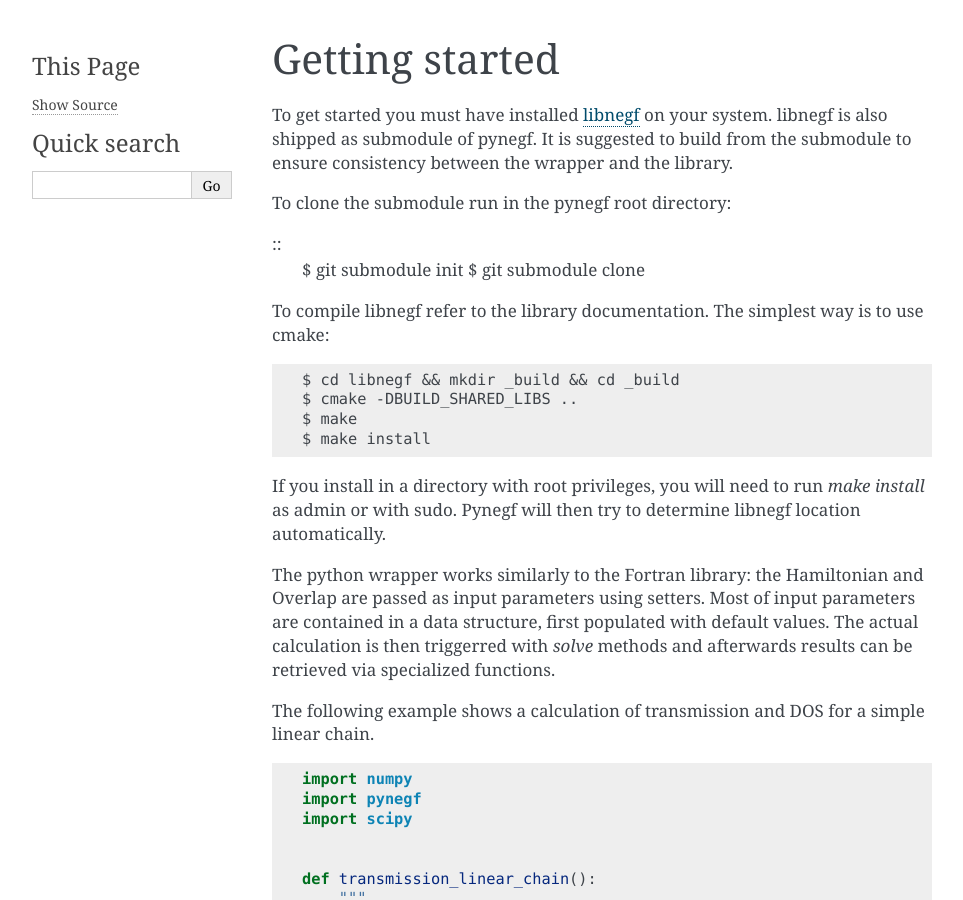
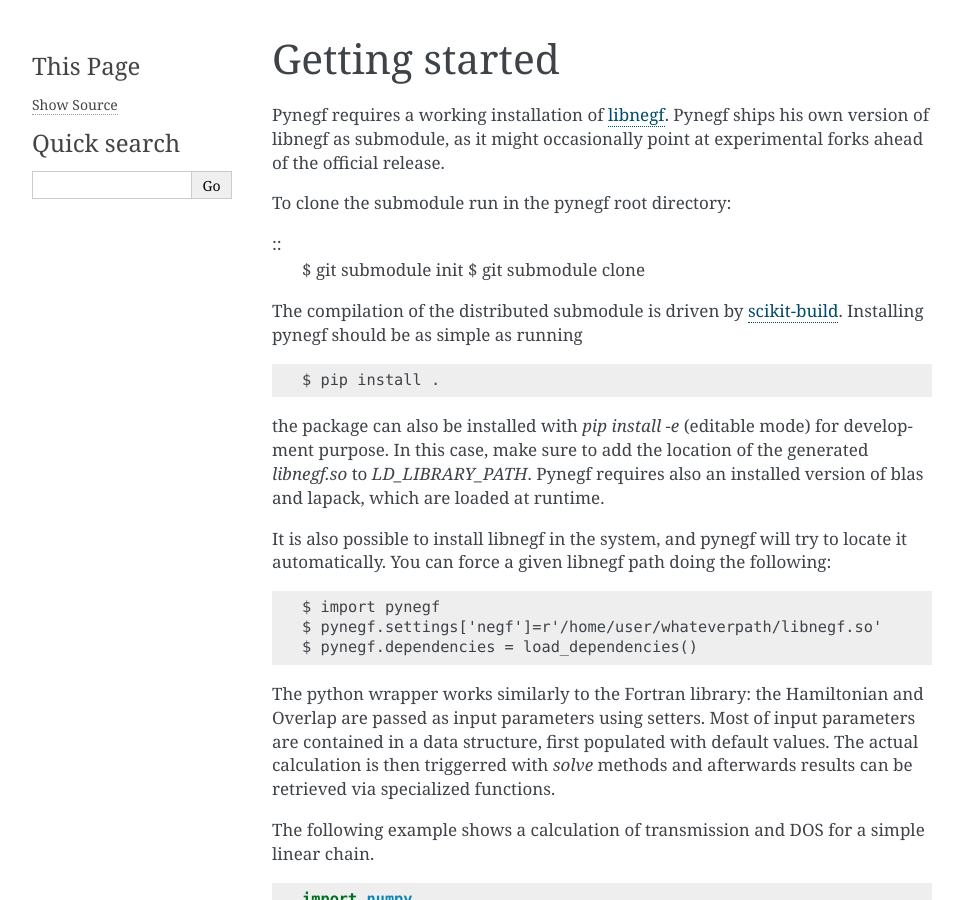
Before and after one commit to gpenazzi/pynegf, a Sphinx documentation site: the page built from docs/contents/gettingstarted.rst, in a window 1280 px wide and 900 px high. Shown: the whole window, without its empty margins (148-1111 px from the left). Built offline with Sphinx 7.4.7, drawn with Linux system fonts in a browser that asks for light colours.

Commit message:
Use fork submodule and update doc

```diff
--- a/docs/contents/gettingstarted.rst
+++ b/docs/contents/gettingstarted.rst
@@ -1,10 +1,10 @@
 Getting started
 ==================
 
-To get started you must have installed `libnegf <https://github.com/libnegf/libnegf>`_
-on your system. libnegf is also shipped as submodule of pynegf.
-It is suggested to build from the submodule to ensure consistency between the
-wrapper and the library.
+Pynegf requires a working installation of
+`libnegf <https://github.com/libnegf/libnegf>`_. Pynegf ships
+his own version of libnegf as submodule, as it might occasionally
+point at experimental forks ahead of the official release.
 
 To clone the submodule run in the pynegf root directory:
 
@@ -13,19 +13,30 @@ To clone the submodule run in the pynegf root directory:
     $ git submodule clone
 
 
-To compile libnegf refer to the library documentation. The simplest way is
-to use cmake:
+The compilation of the distributed submodule is driven by
+`scikit-build <https://github.com/scikit-build/scikit-build>`_.
+Installing pynegf should be as simple as running
 
 ::
 
-    $ cd libnegf && mkdir _build && cd _build
-    $ cmake -DBUILD_SHARED_LIBS ..
-    $ make
-    $ make install
+    $ pip install .
 
-If you install in a directory with root privileges, you will need to run
-`make install` as admin or with sudo.
-Pynegf will then try to determine libnegf location automatically.
+the package can also be installed with `pip install -e` (editable mode)
+for development purpose. In this case, make sure to add the location
+of the generated `libnegf.so` to `LD_LIBRARY_PATH`.
+Pynegf requires also an installed version of blas and lapack, which are
+loaded at runtime.
+
+It is also possible to install libnegf in the system, and pynegf will
+try to locate it automatically.
+You can force a given libnegf path doing the following:
+
+::
+
+    $ import pynegf
+    $ pynegf.settings['negf']=r'/home/user/whateverpath/libnegf.so'
+    $ pynegf.dependencies = load_dependencies()
+
 
 The python wrapper works similarly to the Fortran library: the Hamiltonian and
 Overlap are passed as input parameters using setters.
--- /dev/null
+++ b/pyproject.toml
@@ -0,0 +1,2 @@
+[build-system]
+requires = ["setuptools", "wheel", "scikit-build", "cmake", "ninja"]
```
Also changed, not shown: setup.py (+7 -3 lines), .gitmodules, 1 other file.
